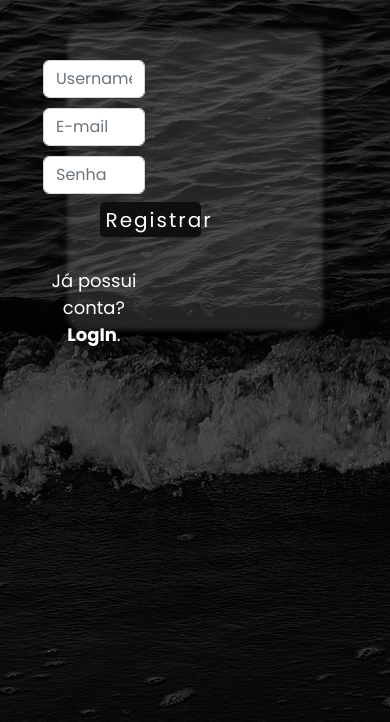
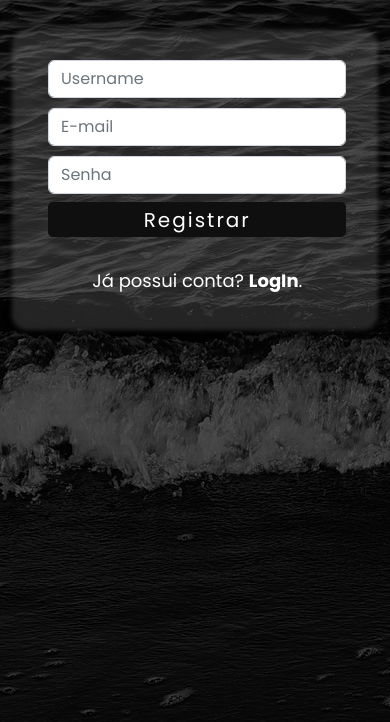
Before and after one commit to MariaE-duarda/order-books, a website: page index.html in a window 390 px wide. Shown: the part 122-844 px from the top of the page. Drawn offline with nearby package versions, Linux system fonts and the light colour scheme.

Commit message:
update in code

```diff
--- a/styles/cabecalho-componentes/menu/menu.css
+++ b/styles/cabecalho-componentes/menu/menu.css
@@ -10,7 +10,7 @@
 }
 
 .cabecalho__nav-bar___menu {
-    background: var(--branco);
+    background: black;
     box-shadow: 0 6px 6px 2px rgba(0, 0, 0, 0.3);
     display: none;
     font-family: var(--fonte-principal);
--- a/styles/index.css
+++ b/styles/index.css
@@ -83,3 +83,58 @@ a{
     color: white;
     font-size: 18px;
 }
+
+@media (max-width: 1199px){
+    .forminho{
+        margin-left: 7%;
+        width: 24%;
+    }
+}
+
+@media(max-width: 1110px){
+    .forminho{
+        width: 27%;
+    }
+}
+
+@media(max-width: 990px){
+    .forminho{
+        width: 30%;
+        margin-left: 2%;
+        text-align: center;
+    }
+    .container-form{
+        width: 100%;
+        margin-left: 0;
+    }
+}
+
+@media(max-width: 936px){
+    .forminho{
+        width: 34%;
+    }
+}
+
+@media(max-width: 816px){
+    .forminho{
+        width: 36%;
+    }
+}
+
+@media(max-width: 767px){
+    .forminho{
+        width: 58%;
+        margin-left: 5%;
+        margin-right: 5%;
+    }
+    .button-register{
+        margin-left: 0;
+    }
+}
+
+@media(max-width: 500px){
+    .forminho{
+        width: 85%;
+        margin-right: 0;
+    }
+}
--- a/styles/login.css
+++ b/styles/login.css
@@ -83,3 +83,58 @@ a{
     color: white;
     font-size: 18px;
 }
+
+@media (max-width: 1199px){
+    .forminho{
+        margin-left: 7%;
+        width: 24%;
+    }
+}
+
+@media(max-width: 1110px){
+    .forminho{
+        width: 27%;
+    }
+}
+
+@media(max-width: 990px){
+    .forminho{
+        width: 30%;
+        margin-left: 2%;
+        text-align: center;
+    }
+    .container-form{
+        width: 100%;
+        margin-left: 0;
+    }
+}
+
+@media(max-width: 936px){
+    .forminho{
+        width: 34%;
+    }
+}
+
+@media(max-width: 816px){
+    .forminho{
+        width: 36%;
+    }
+}
+
+@media(max-width: 767px){
+    .forminho{
+        width: 58%;
+        margin-left: 5%;
+        margin-right: 5%;
+    }
+    .button-register{
+        margin-left: 0;
+    }
+}
+
+@media(max-width: 500px){
+    .forminho{
+        width: 85%;
+        margin-right: 0;
+    }
+}
--- a/styles/principal-componentes/principal.css
+++ b/styles/principal-componentes/principal.css
@@ -7,7 +7,7 @@
 }
 
 .principal__titulo {
-    background: var(--branco);
+    background: rgb(17, 17, 17);
     color: #EB9B00;
     display: block;
     text-align: center;
--- a/styles/topcos-componentes/topicos-item.css
+++ b/styles/topcos-componentes/topicos-item.css
@@ -8,7 +8,7 @@
 
 .lista__item___link {
     background: var(--laranja);
-    color: var(--branco);
+    color: black;
     display: inline-block;
     font-weight: 500;
     text-decoration: none;
```
Also changed, not shown: README.md (deleted), 1 other file.
